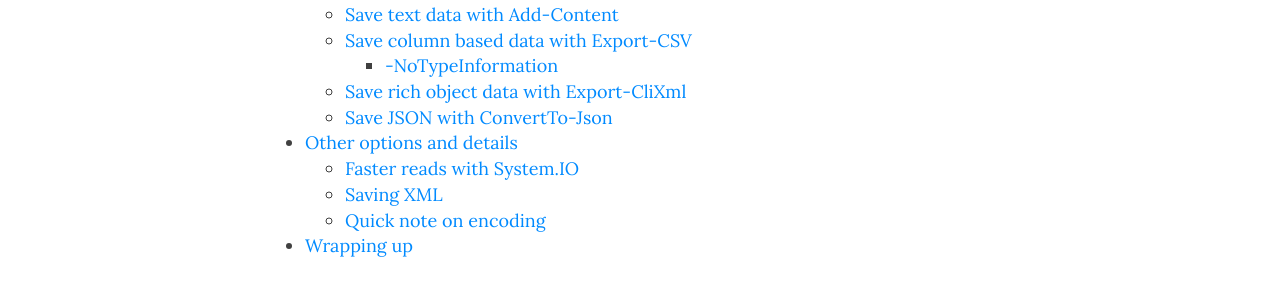
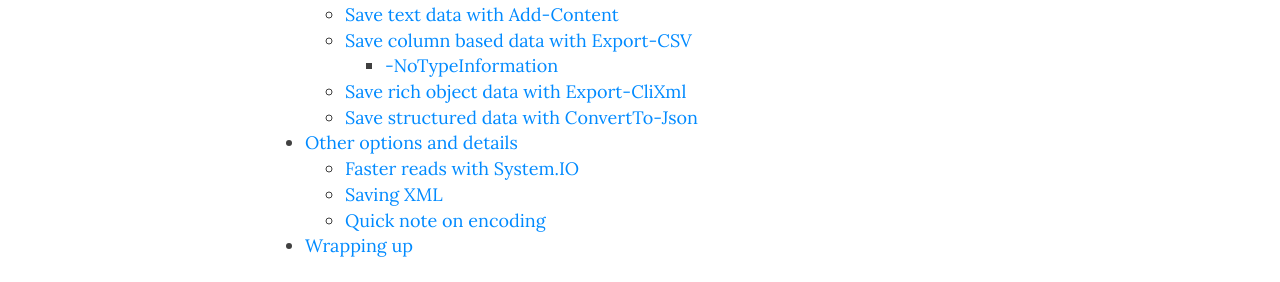
Before and after one commit to KevinMarquette/kevinmarquette.github.io, a Jekyll site: the page built from _posts/2017-03-18-Powershell-reading-and-saving-data-to-files.md, in a window 1280 px wide and 900 px high, scrolled down 536 px. Shown: the part 154-436 px from the top of the window. Built offline with Jekyll 4.4.1, drawn with Linux system fonts in a browser that asks for light colours; nearby versions of some CDN libraries; some of the changed text lies outside the part shown.

Commit message:
edit title

```diff
--- a/_posts/2017-03-18-Powershell-reading-and-saving-data-to-files.md
+++ b/_posts/2017-03-18-Powershell-reading-and-saving-data-to-files.md
@@ -161,7 +161,7 @@ Don't worry about trying to understand it. You are not intended to be digging in
 
 This is another command that I don't find myself using often. If I have a nested or hierarchical dataset, then JSON is my goto way to save that information.
 
-## Save JSON with ConvertTo-Json
+## Save structured data with ConvertTo-Json
 
 When my data is nested, then I use `ConvertTo-Json` to convert it to JSON. `ConvertFrom-Json` will convert it back into an object. These commands do not save or read from files on their own. You will have to turn to `Get-Content` and `Set-Content` for that.
 
```
